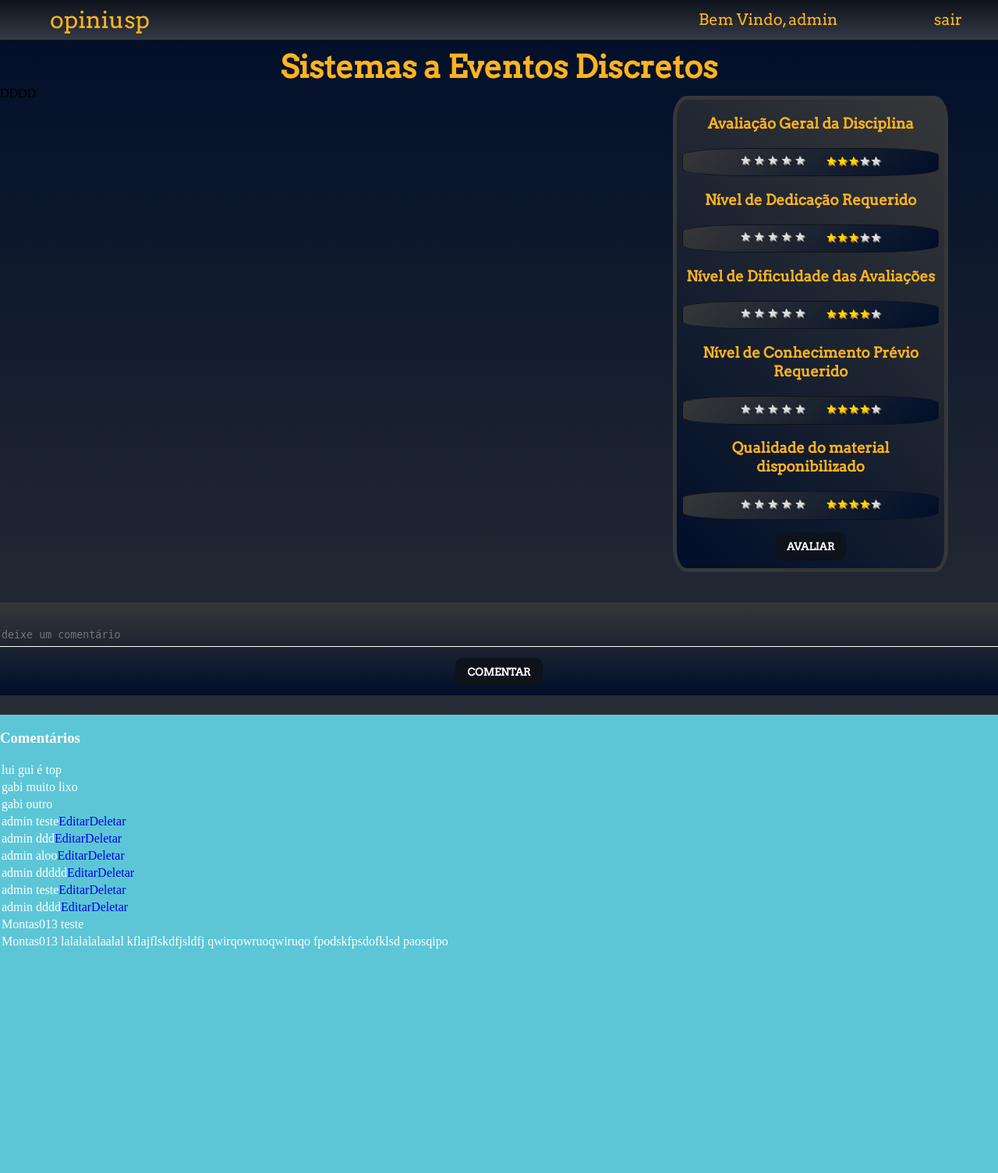
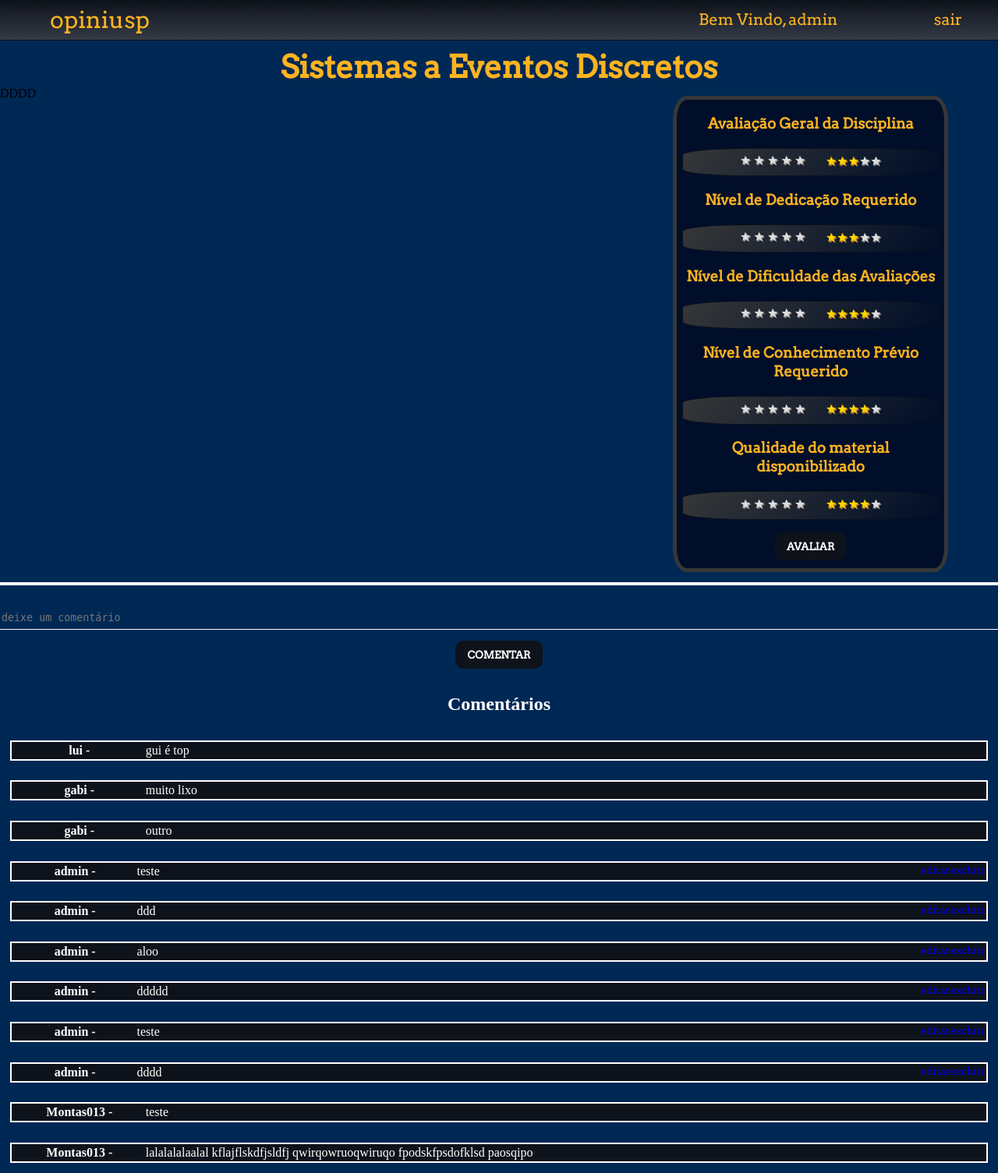
Before and after one commit to LuiFerreiraD/USPavalia, a Django app: page /disciplina/1/ in a window 1280 px wide. Shown: the whole page at 78% size. Before the commit the page ends 1217 px from the top, so only its background shows below. Run offline with Django 3.2, Linux system fonts and the light colour scheme; a user stored in the database is signed in; data comes from the database, SQL or seed files in the repository; both versions use the stored data as it was after the commit; data that the repository does not hold is empty.

Commit message:
mudancas

```diff
--- a/main/static/css/main.css
+++ b/main/static/css/main.css
@@ -72,7 +133,7 @@ a {
 
 body {
   display: flex;
-  background: linear-gradient(#000e29, #363738);
+  background: #002855;
   flex-direction: column;
   justify-content: flex-start;
   align-items: center;
@@ -138,7 +199,7 @@ body {
   width: 30%;
   text-align: center;
   margin: 1% 5% 1% 5%;
-  background: linear-gradient(45deg,#000e29, #363738);
+  background: #000E29/*linear-gradient(45deg,#000E29, #0353A4)*/;
   border: 5px solid #363738;
   border-radius: 5%;
 }
@@ -226,23 +287,7 @@ body {
   font-family: "Arvo",sans-serif;
 }
 
-.comments {
-  height: 30%;
-  width: 100%;
-  background-color: var(--middleblue);
-  padding: 0px 0px 0px 0px;
-  display: flex;
-  flex-direction: column;
-  color: white;
-  text-align: start;
-}
-.comment {
-  padding: 2px;
-  display: flex;
-  color: white;
-  flex-direction: row;
-  align-content: space-between;
-}
+
 
 hr{
   width: 100%;
@@ -252,15 +297,12 @@ hr{
 /*-------------------------------------------------------COMENTÁRIOS----------------------------------------------------*/
 
 .container{
-  background: linear-gradient(#363738, #000e29);
   color: snow;
   width: 100%;
   height: 10%;
   padding: 2px 2px 2px 2px;
   text-align: center;
-  margin: 2%;
-  border-top: #363738;
-  border-bottom: #000e29;
+  border-top: 4px solid white;
 }
 
 textarea{
@@ -303,6 +345,49 @@ button{
   background-color: transparent;
 }
 
+.comments {
+  height: 30%;
+  width: 100%;
+  padding: 0px 0px 0px 0px;
+  display: flex;
+  flex-direction: column;
+  color: white;
+  text-align: center;
+  align-content: space-around;
+}
+.comment {
+  margin: 1% 1% 1% 1%;
+  border: 2px solid white;
+  padding: 2px;
+  display: flex;
+  background-color: #0E121A;
+  flex-direction: row;
+  align-content: space-around;
+  text-align: center;
+}
+
+.edit{
+  text-decoration: none;
+  font-family: 'Arvo','sans serif';
+  font-size: small
+}
+
+.comentarista{
+  width:15%;
+  font-family: 'Arvo, sans-serif';
+  font-size: medium;
+  font-weight: bold;
+}
+
+.comentario{
+  width:95%;
+  font-family: 'Arvo, sans-serif';
+  font-size: medium;
+  font-weight: normal;
+  text-align: start;
+  margin-left: auto;
+}
+
 /*-------------------------------------------------------PAGINA DA DISCIPLINA-------------------------------------------*/
 
 
--- a/main/templates/main/disciplina.html
+++ b/main/templates/main/disciplina.html
@@ -132,16 +132,19 @@
 </div>
 
 <div class=comments>
-  <h3>Comentários</h3>
+  <h2>Comentários</h2>
   {% for comentario in comentarios %}
   <div class=comment>
-    <div> {{comentario.user.username}} {{ comentario.texto }} </div>
+    <div class=comentarista> {{comentario.user.username}} - </div>
+    <div class=comentario>{{ comentario.texto }}</div>
+
     {% if request.user == comentario.user %}
-    <a href="{% url 'main:edit_comment' disciplina.id comentario.id %}">Editar</a>
+    <a href="{% url 'main:edit_comment' disciplina.id comentario.id %}" class='edit'>editar</a>
     <a href="{% url 'main:delete_comment' disciplina.id comentario.id %}"
-      onclick="return confirm('Deletar comentário?')">Deletar</a>
+      onclick="return confirm('Deletar comentário?')" class='edit'>excluir</a>
     {% else %}
     {% endif%}
+
   </div>
   {% endfor %}
 </div>
--- a/uspavalia/settings.py
+++ b/uspavalia/settings.py
@@ -37,7 +37,6 @@ INSTALLED_APPS = [
     'django.contrib.sessions',
     'django.contrib.messages',
     'django.contrib.staticfiles',
-    'csvimport.app.CSVImportConf',
     'main',
     'accounts',
 ]
--- a/uspavalia/urls.py
+++ b/uspavalia/urls.py
@@ -19,5 +19,5 @@ from django.urls import path, include
 urlpatterns = [
     path('admin/', admin.site.urls),
     path('', include('main.urls')),
-    path('accounts/', include('accounts.urls')),
+    path('accounts/', include('accounts.urls'))
 ]
```
Also changed, not shown: other parts of main/static/css/main.css (+62 -1 lines), accounts/templates/accounts/login.html (+17 -9 lines), alimentabd.py (+11 -11 lines), main/models.py (+3 -6 lines), db.sqlite3.
